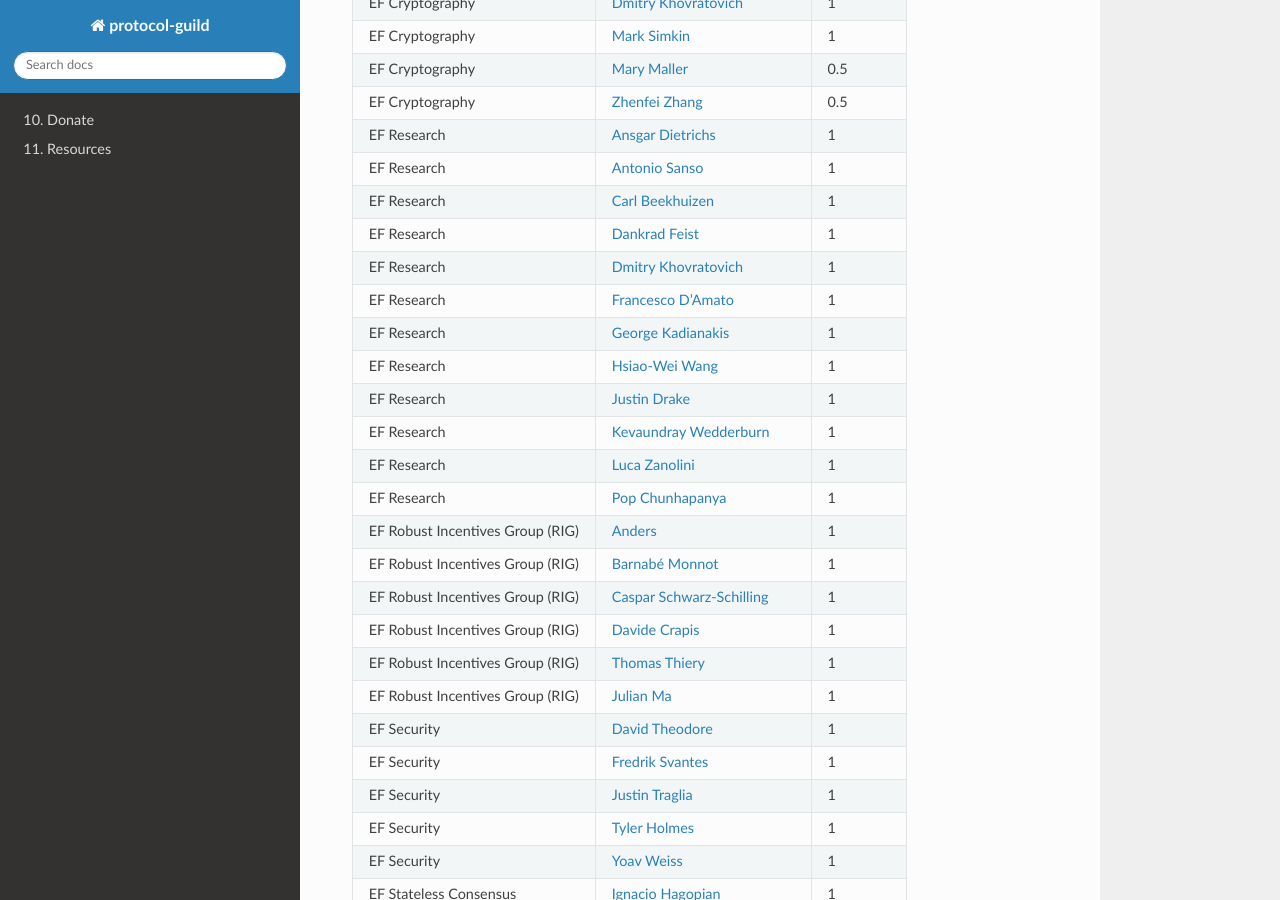
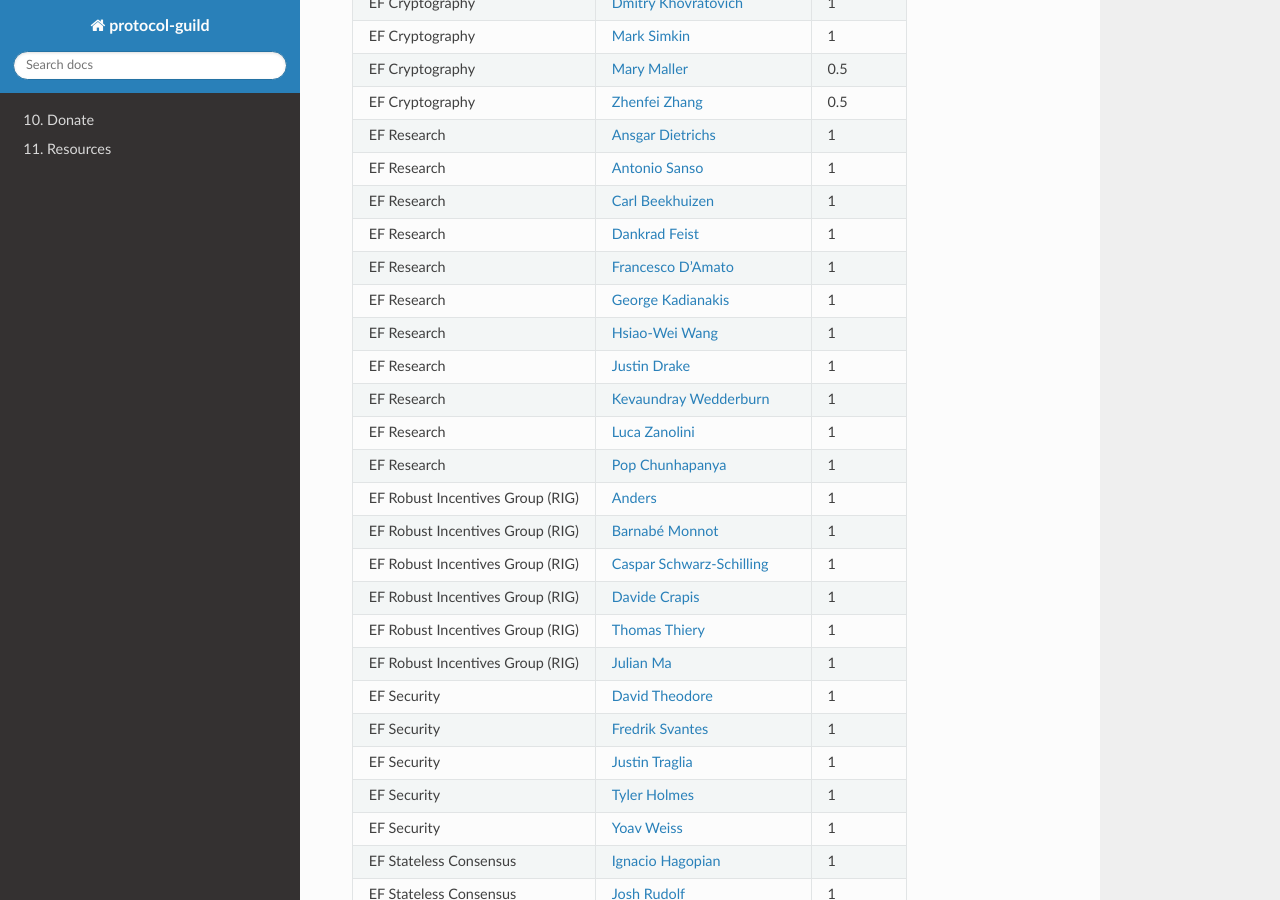
Before and after one commit to protocolguild/documentation, a Sphinx documentation site: the page built from docs/09-membership.md, in a window 1280 px wide and 900 px high, scrolled down 2661 px. Built offline with Sphinx 7.4.7 and the Read the Docs theme 2.0.0, drawn with Linux system fonts in a browser that asks for light colours; pages that are not in the unit, such as notebooks, are missing from menus.

Commit message:
Update 09-membership.md

```diff
--- a/docs/09-membership.md
+++ b/docs/09-membership.md
@@ -89,7 +89,6 @@
  | EF Research | [Antonio Sanso](https://github.com/asanso/) | 1 |
  | EF Research | [Carl Beekhuizen](https://github.com/CarlBeek/) | 1 |
  | EF Research | [Dankrad Feist](https://github.com/dankrad/) | 1 |
- | EF Research | [Dmitry Khovratovich](https://github.com/khovratovich/) | 1 |
  | EF Research | [Francesco D’Amato](https://notes.ethereum.org/@fradamt/) | 1 |
  | EF Research | [George Kadianakis](https://github.com/asn-d6/) | 1 |
  | EF Research | [Hsiao-Wei Wang](https://github.com/hwwhww/) | 1 |
```
